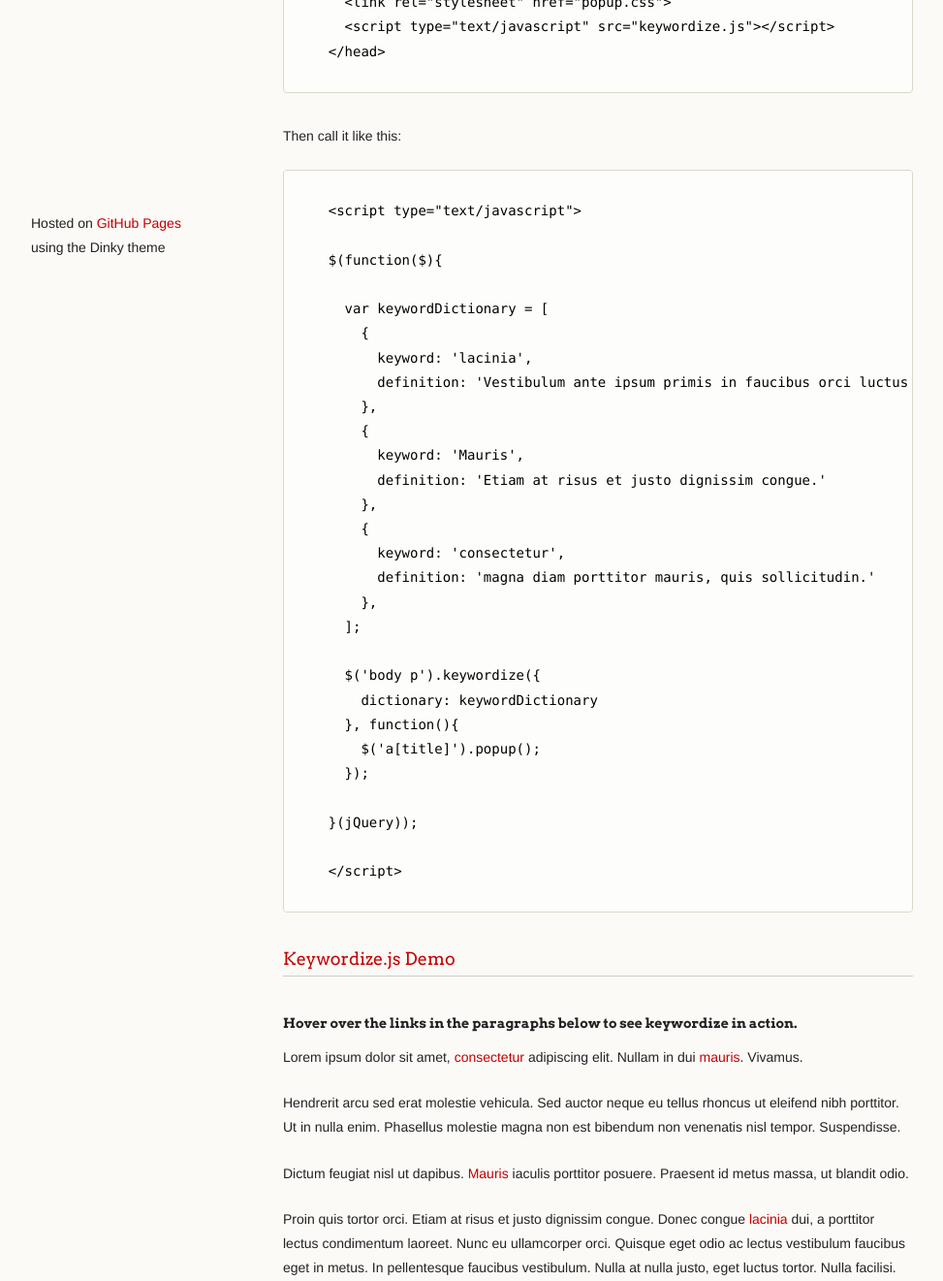
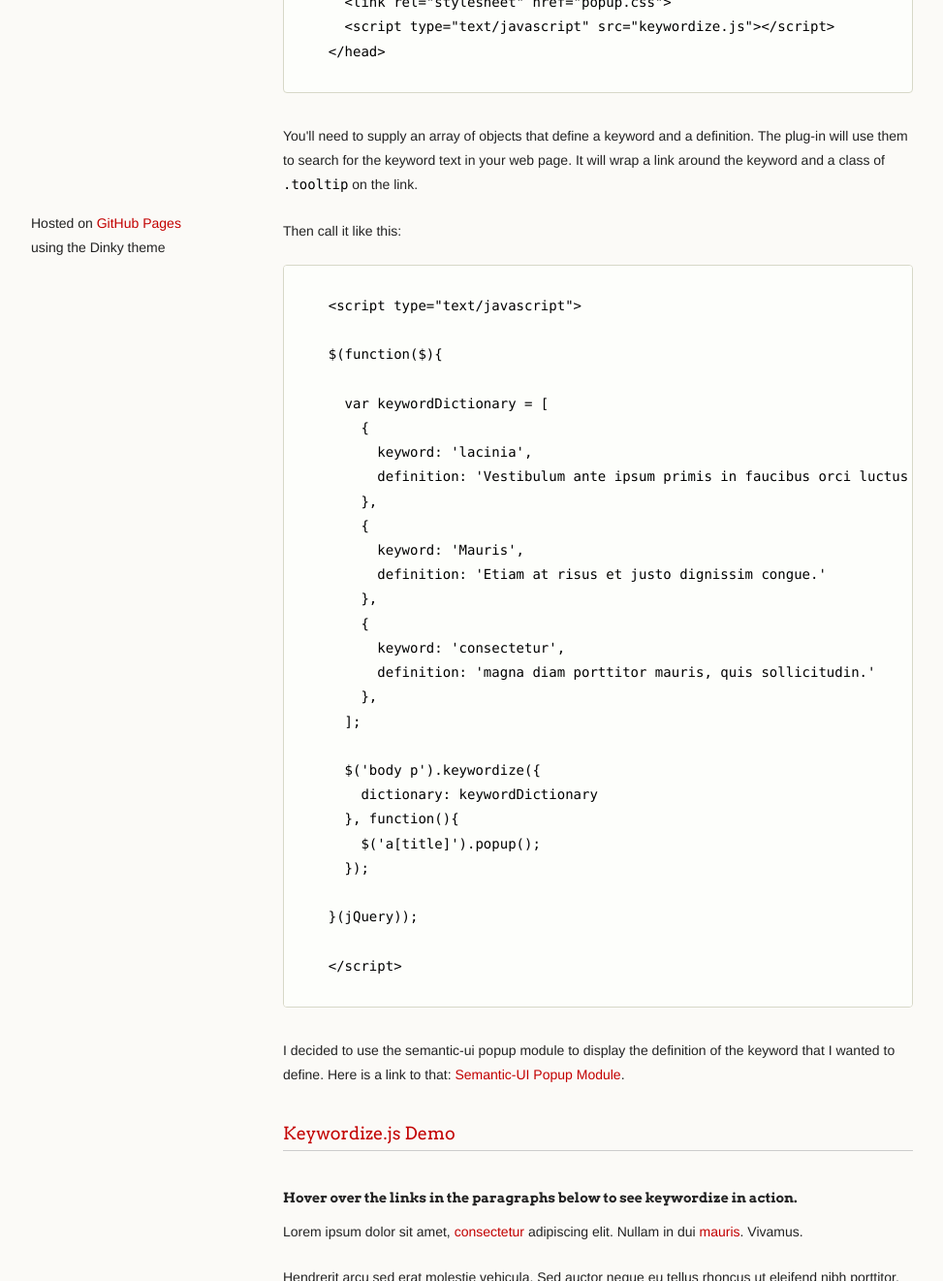
Before and after one commit to zackperdue/keywordize, a plain HTML site: page index.html in a window 1280 px wide. Shown: the part 500-1821 px from the top of the page at 97% size, without its empty margins (18-991 px from the left). Drawn offline with nearby package versions, Linux system fonts and the light colour scheme.

Commit message:
updating docs

```diff
--- a/index.html
+++ b/index.html
@@ -63,6 +63,7 @@
   </code>
 </pre>
 
+<p>You'll need to supply an array of objects that define a keyword and a definition. The plug-in will use them to search for the keyword text in your web page. It will wrap a link around the keyword and a class of <code>.tooltip</code> on the link.</p>
 <p>Then call it like this:</p>
 
 <pre>
@@ -98,6 +99,7 @@
   </code>
 </pre>
 
+<p>I decided to use the semantic-ui popup module to display the definition of the keyword that I wanted to define. Here is a link to that: <a href="http://semantic-ui.com/modules/popup.html">Semantic-UI Popup Module</a>.</p>
 
 <h3><a href="#demo">Keywordize.js Demo</a></h3>
 
```
